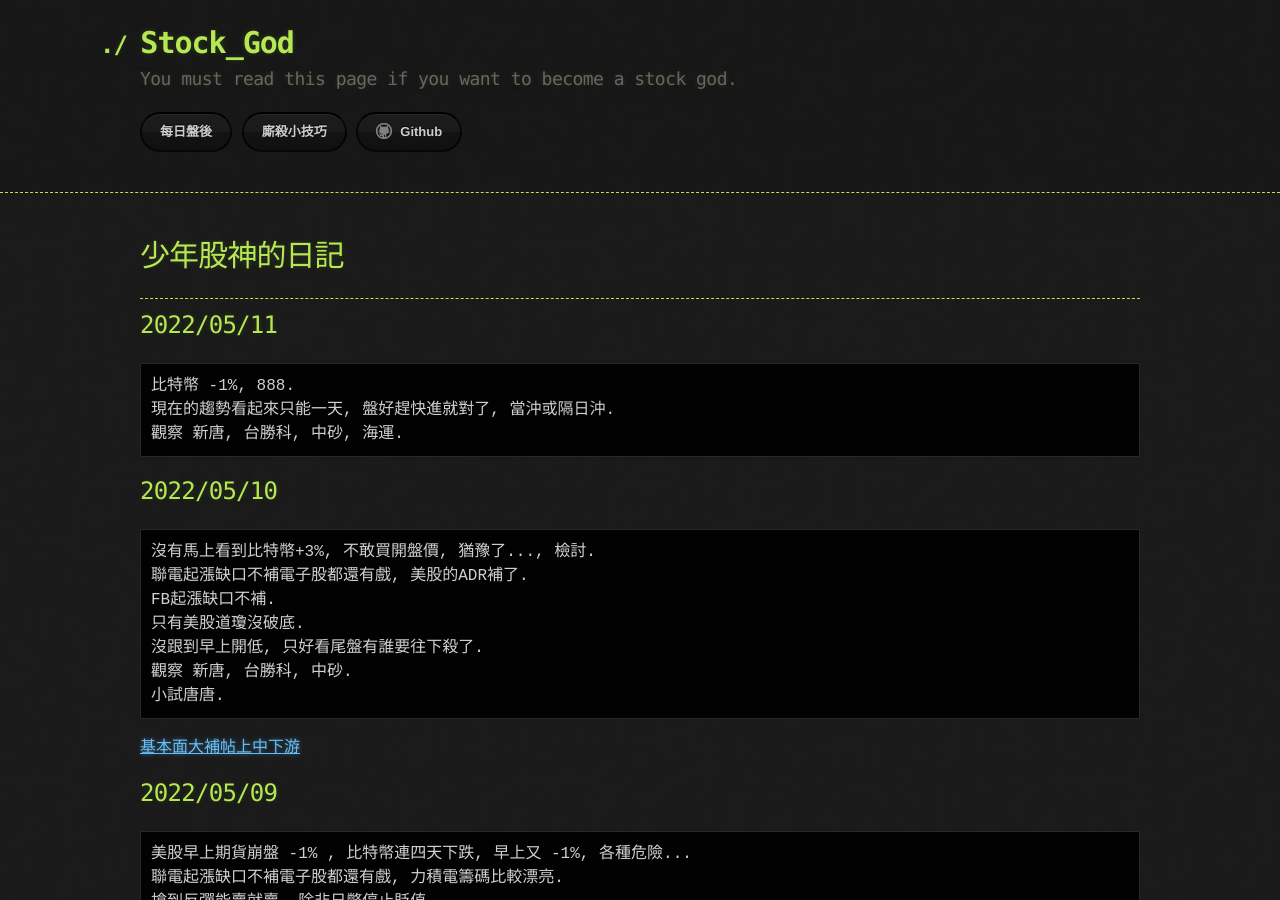
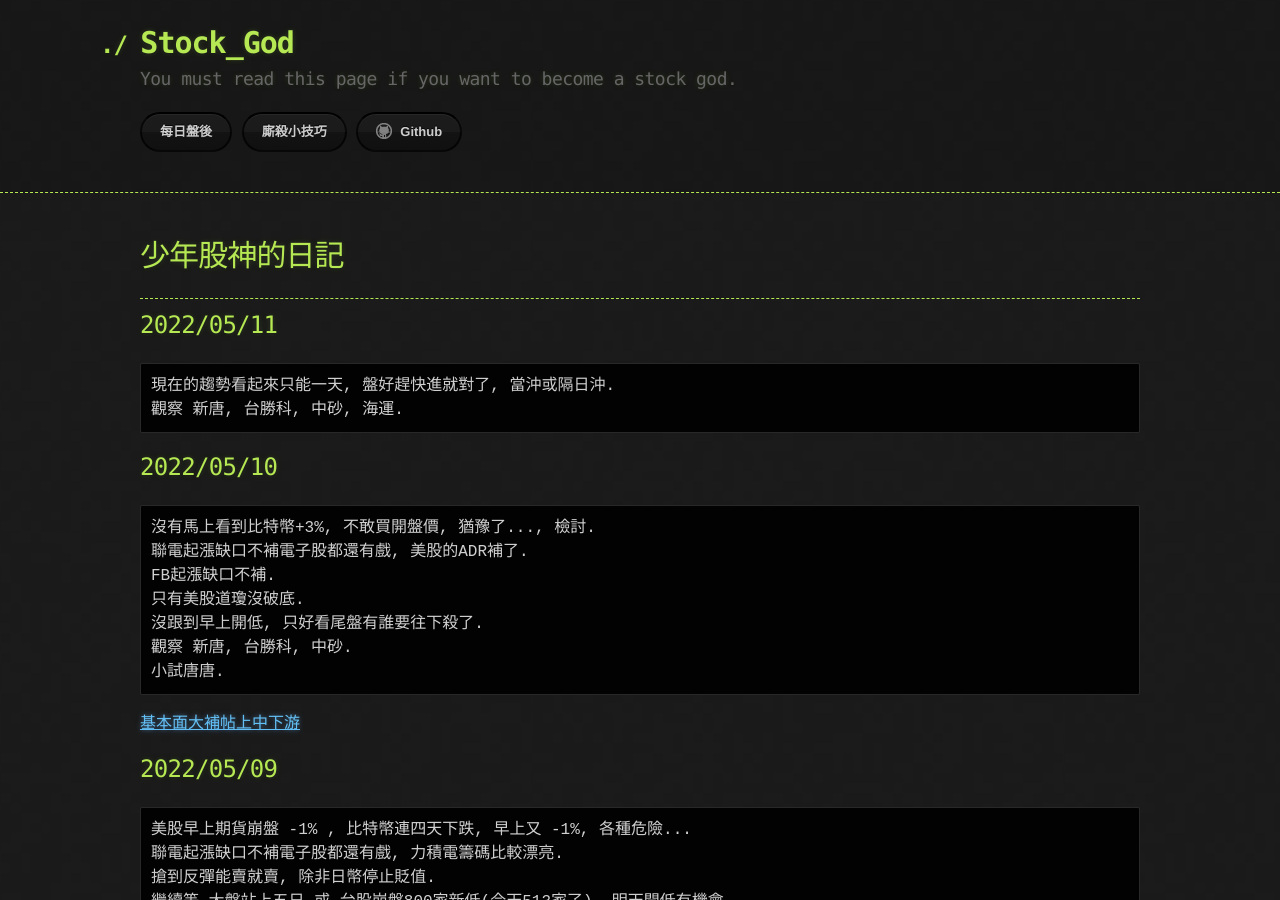
Before and after one commit to lepg5487/Stock_God, a Jekyll site: the page built from index.md, in a window 1280 px wide and 900 px high. Built offline with Jekyll 4.4.1, drawn with Linux system fonts in a browser that asks for light colours; our own code applies the rules of GitHub Pages for plain Markdown files.

Commit message:
Update index.md

````diff
--- a/index.md
+++ b/index.md
@@ -8,7 +8,6 @@ layout: testlayouts
 
 ## 2022/05/11
 ```
-比特幣 -1%, 888.
 現在的趨勢看起來只能一天, 盤好趕快進就對了, 當沖或隔日沖.
 觀察 新唐, 台勝科, 中砂, 海運.
 ```
````
